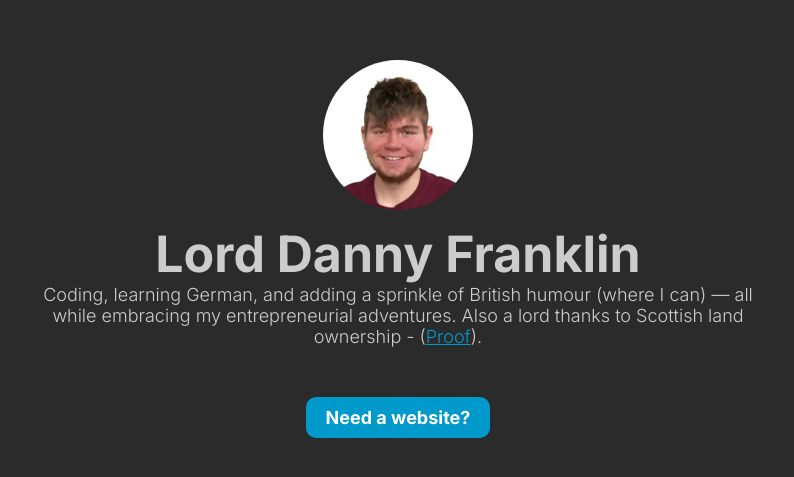
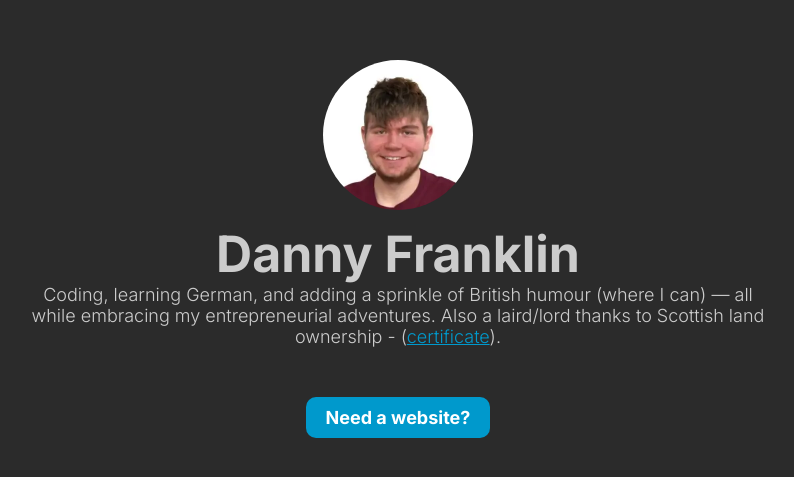
Before and after one commit to ItsMeChalks/My-personal-site, a plain HTML site: page index.html in a window 1280 px wide. Shown: the part 151-628 px from the top of the page, without its empty margins (242-1036 px from the left). Drawn offline with nearby package versions, Linux system fonts and the light colour scheme.

Commit message:
Update index.html

```diff
--- a/index.html
+++ b/index.html
@@ -44,8 +44,8 @@
         <source srcset="me-300.webp" type="image/webp">
         <img src="me-300.png" alt="A picture of me">
       </picture>
-      <h1>Lord Danny Franklin</h1>
-      <p>Coding, learning German, and adding a sprinkle of British humour (where I can) — all while embracing my entrepreneurial adventures. Also a lord thanks to Scottish land ownership - (<a href="certificate.pdf" target="_blank">Proof</a>).</p>
+      <h1>Danny Franklin</h1>
+      <p>Coding, learning German, and adding a sprinkle of British humour (where I can) — all while embracing my entrepreneurial adventures. Also a laird/lord thanks to Scottish land ownership - (<a href="certificate.pdf" target="_blank">certificate</a>).</p>
       <a href="https://daccaa.com" target="_blank" class="button">Need a website?</a>
     </div>
   </div>
```
